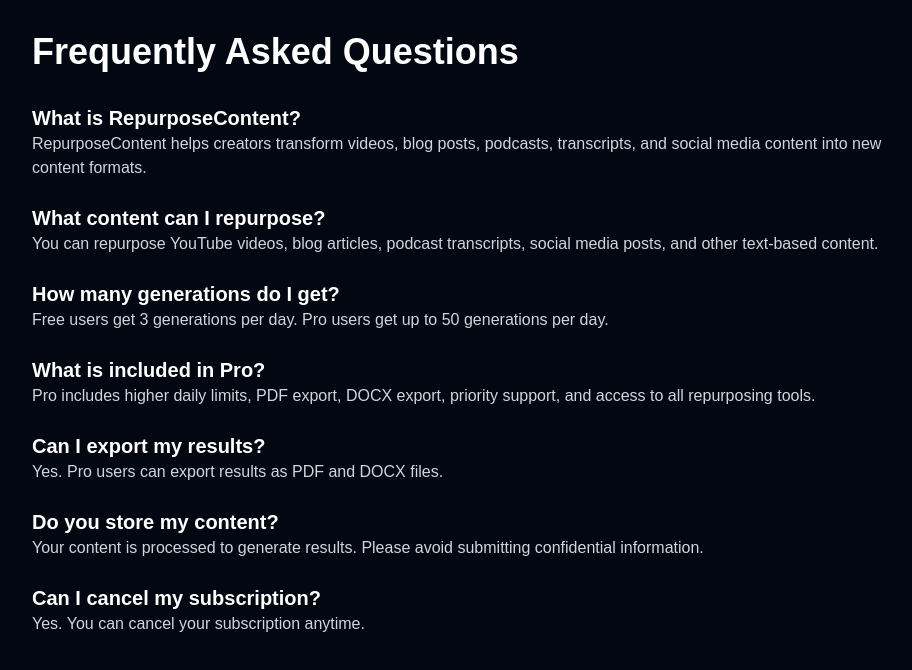
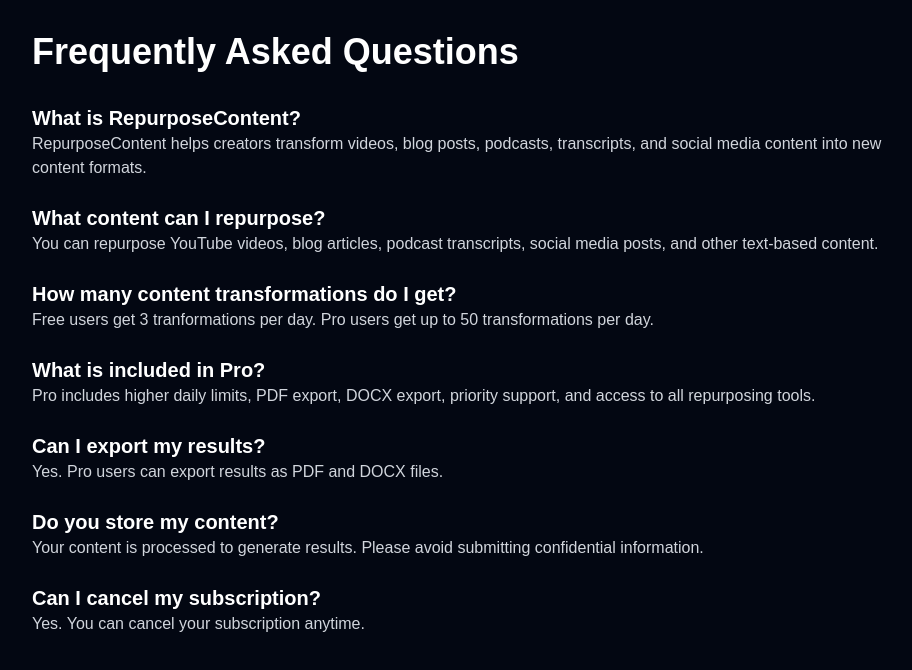
Before and after one commit to CekBiayaID/Ai-Shorts-Factory, a Next.js app: page /faq in a window 1280 px wide. Shown: the top 670 px of the page, without its empty margins (160-1072 px from the left). Built offline with nearby package versions, Linux system fonts and the light colour scheme.

Commit message:
update faq page

```diff
--- a/app/faq/page.tsx
+++ b/app/faq/page.tsx
@@ -30,11 +30,11 @@
 
           <div>
             <h2 className="font-bold text-xl">
-              How many generations do I get?
+              How many content transformations do I get?
             </h2>
             <p className="text-gray-300">
-              Free users get 3 generations per day.
-              Pro users get up to 50 generations per day.
+              Free users get 3 tranformations per day.
+              Pro users get up to 50 transformations per day.
             </p>
           </div>
 
```
